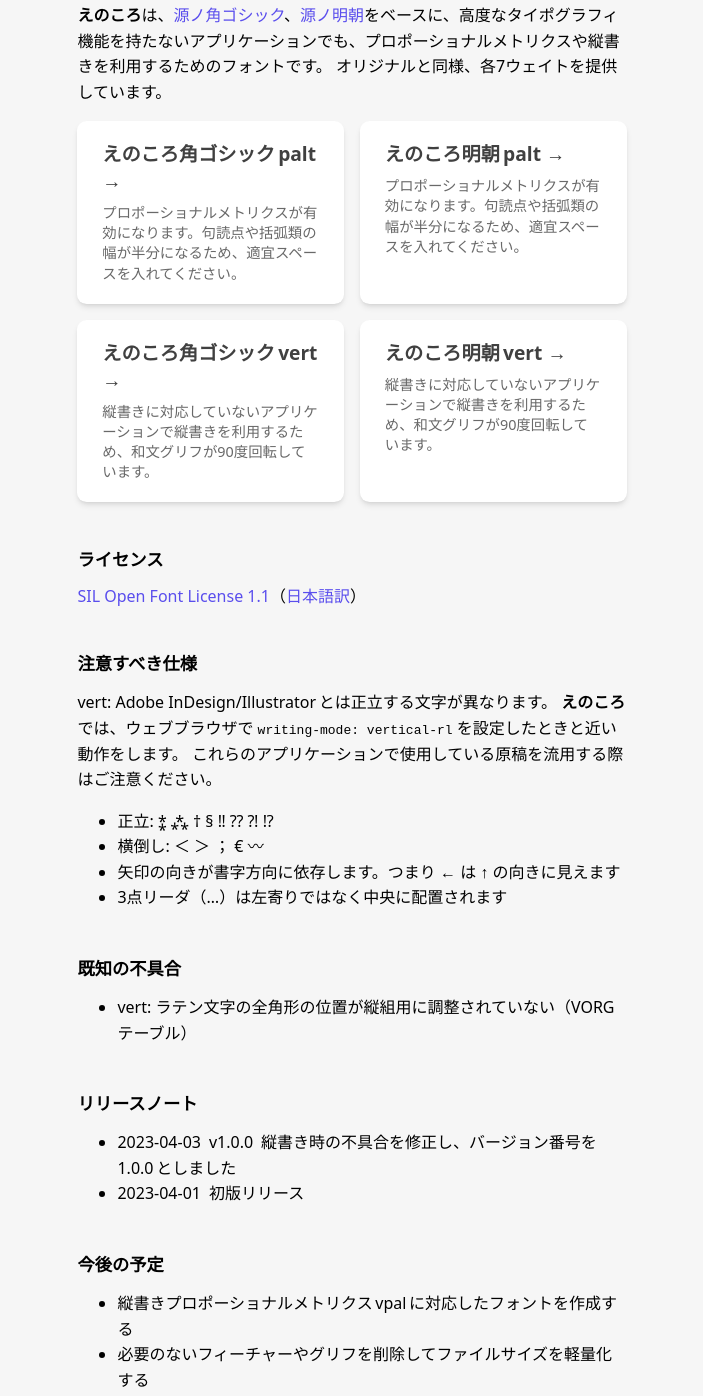
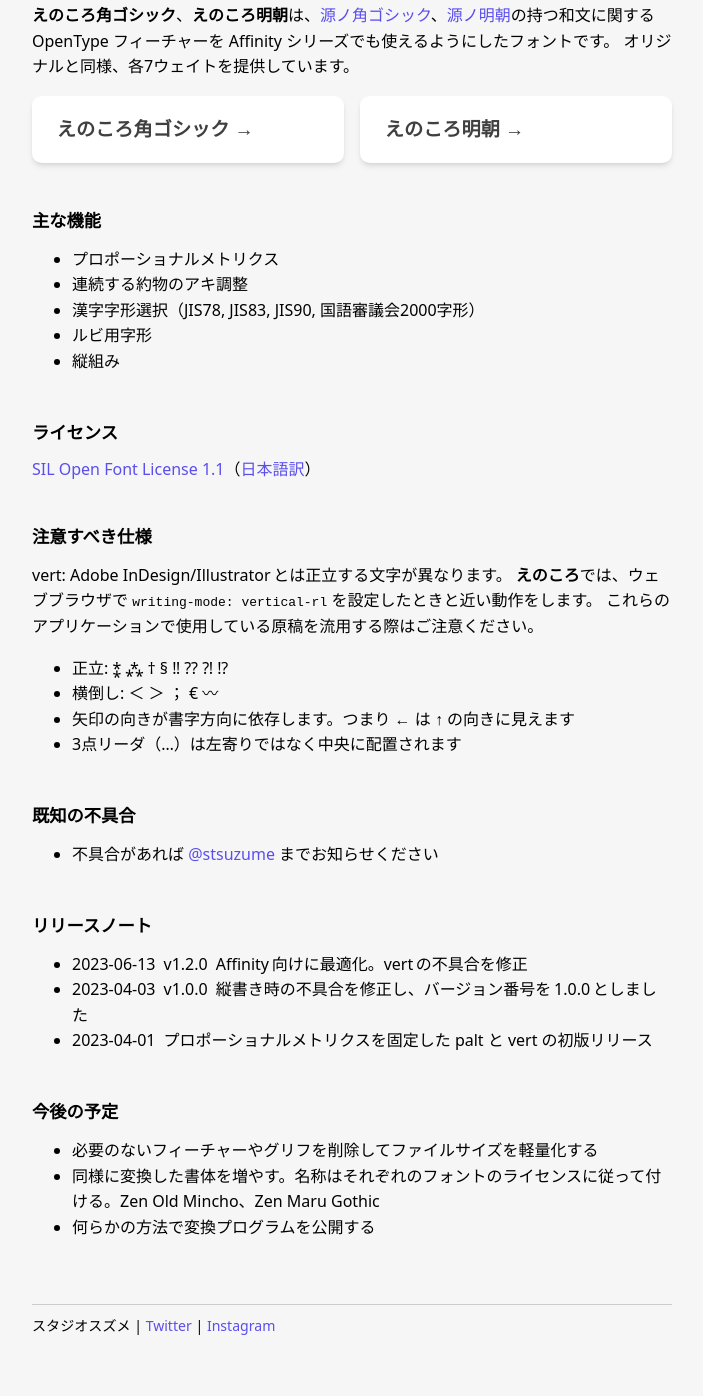
Before and after one commit to sharapeco/type.suzume.dev, an Astro site: page / in a window 1280 px wide. Shown: the part 207-1603 px from the top of the page, without its empty margins (288-991 px from the left). After the commit the page ends 1566 px from the top, so only its background shows below. Built offline with nearby package versions, Linux system fonts and the light colour scheme; Astro itself is replaced by a stand-in of ours.

Commit message:
v1.2.0を公開

```diff
--- a/src/components/Card.astro
+++ b/src/components/Card.astro
@@ -1,11 +1,10 @@
 ---
 export interface Props {
 	title: string;
-	body: string;
 	href: string;
 }
 
-const { href, title, body } = Astro.props;
+const { href, title } = Astro.props;
 ---
 
 <li class="link-card">
@@ -14,9 +13,6 @@ const { href, title, body } = Astro.props;
 			{title}
 			<span>&rarr;</span>
 		</h2>
-		<p>
-			{body}
-		</p>
 	</a>
 </li>
 <style>
--- a/src/pages/index.astro
+++ b/src/pages/index.astro
@@ -9,30 +9,27 @@ import Card from '../components/Card.astro';
 
 		<h2>えのころ</h2>
 		<p class="par">
-			<strong>えのころ</strong>は、<a href="https://github.com/adobe-fonts/source-han-sans/blob/master/README-JP.md">源ノ角ゴシック</a>、<a href="https://github.com/adobe-fonts/source-han-serif/blob/master/README-JP.md">源ノ明朝</a>をベースに、高度なタイポグラフィ機能を持たないアプリケーションでも、プロポーショナルメトリクスや縦書きを利用するためのフォントです。
+			<strong>えのころ角ゴシック</strong>、<strong>えのころ明朝</strong>は、<a href="https://github.com/adobe-fonts/source-han-sans/blob/master/README-JP.md">源ノ角ゴシック</a>、<a href="https://github.com/adobe-fonts/source-han-serif/blob/master/README-JP.md">源ノ明朝</a>の持つ和文に関する OpenType フィーチャーを Affinity シリーズでも使えるようにしたフォントです。
 			オリジナルと同様、各7ウェイトを提供しています。
 		</p>
 		<ul role="list" class="link-card-grid">
 			<Card
-				href="https://s-suzume.booth.pm/items/4653948"
-				title="えのころ角ゴシック palt"
-				body="プロポーショナルメトリクスが有効になります。句読点や括弧類の幅が半分になるため、適宜スペースを入れてください。"
+				href="https://s-suzume.booth.pm/items/4852466"
+				title="えのころ角ゴシック"
 			/>
 			<Card
-				href="https://s-suzume.booth.pm/items/4659933"
-				title="えのころ明朝 palt"
-				body="プロポーショナルメトリクスが有効になります。句読点や括弧類の幅が半分になるため、適宜スペースを入れてください。"
+				href="https://s-suzume.booth.pm/items/4852495"
+				title="えのころ明朝"
 			/>
-			<Card
-				href="https://s-suzume.booth.pm/items/4659935"
-				title="えのころ角ゴシック vert"
-				body="縦書きに対応していないアプリケーションで縦書きを利用するため、和文グリフが90度回転しています。"
-			/>
-			<Card
-				href="https://s-suzume.booth.pm/items/4659939"
-				title="えのころ明朝 vert"
-				body="縦書きに対応していないアプリケーションで縦書きを利用するため、和文グリフが90度回転しています。"
-			/>
+		</ul>
+
+		<h3>主な機能</h3>
+		<ul class="par">
+			<li>プロポーショナルメトリクス</li>
+			<li>連続する約物のアキ調整</li>
+			<li>漢字字形選択（JIS78, JIS83, JIS90, 国語審議会2000字形）</li>
+			<li>ルビ用字形</li>
+			<li>縦組み</li>
 		</ul>
 
 		<h3>ライセンス</h3>
@@ -53,28 +50,44 @@ import Card from '../components/Card.astro';
 
 		<h3>既知の不具合</h3>
 		<ul class="par">
-			<li>vert: ラテン文字の全角形の位置が縦組用に調整されていない（VORGテーブル）</li>
+			<li>不具合があれば <a href="https://twitter.com/stsuzume">@stsuzume</a> までお知らせください</li>
 		</ul>
 
 		<h3>リリースノート</h3>
 		<ul class="par">
+			<li>2023-06-13 v1.2.0 Affinity 向けに最適化。vert の不具合を修正</li>
 			<li>2023-04-03 v1.0.0 縦書き時の不具合を修正し、バージョン番号を 1.0.0 としました</li>
-			<li>2023-04-01 初版リリース</li>
+			<li>2023-04-01 プロポーショナルメトリクスを固定した palt と vert の初版リリース</li>
 		</ul>
 
 		<h3>今後の予定</h3>
 		<ul class="par">
-			<li>縦書きプロポーショナルメトリクス vpal に対応したフォントを作成する</li>
 			<li>必要のないフィーチャーやグリフを削除してファイルサイズを軽量化する</li>
+			<li>同様に変換した書体を増やす。名称はそれぞれのフォントのライセンスに従って付ける。Zen Old Mincho、Zen Maru Gothic</li>
+			<li>何らかの方法で変換プログラムを公開する</li>
 		</ul>
 	</main>
+
+	<address>
+		スタジオスズメ
+		| <a href="https://twitter.com/stsuzume">Twitter</a>
+		| <a href="https://instagram.com/stsuzume">Instagram</a>
+	</address>
 </Layout>
 
 <style>
 	main {
 		margin: auto;
 		padding: 1.5rem;
-		max-width: 60ch;
+		max-width: 40rem;
+	}
+	address {
+		margin: 1.5rem auto;
+		padding-block-start: .75rem;
+		max-width: 40rem;
+		border-block-start: solid 1px #ccc;
+		font-size: 88%;
+		font-style: normal;
 	}
 	h1, h2 {
 		font-feature-settings: "palt" 1 "chws" 1;
```
Also changed, not shown: public/favicon.svg, 1 other file.
